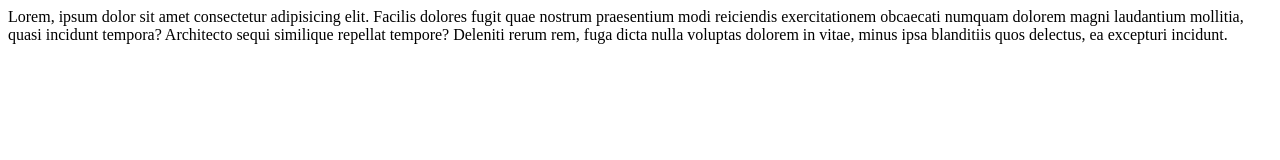
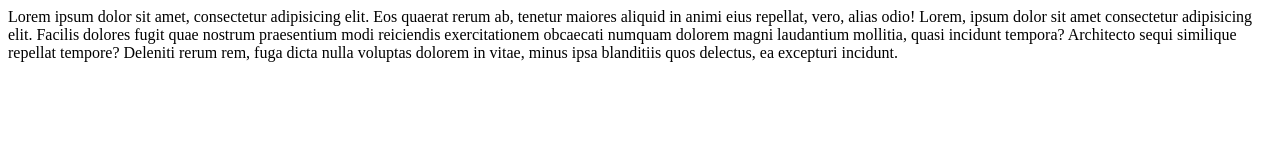
Before and after one commit to manishisrani90/githubtry, a plain HTML site: page index.html in a window 1280 px wide. Drawn offline with Linux system fonts and the light colour scheme.

Commit message:
Updated files

```diff
--- a/index.html
+++ b/index.html
@@ -6,6 +6,7 @@
     <title>Document</title>
 </head>
 <body>
+    Lorem ipsum dolor sit amet, consectetur adipisicing elit. Eos quaerat rerum ab, tenetur maiores aliquid in animi eius repellat, vero, alias odio!
     Lorem, ipsum dolor sit amet consectetur adipisicing elit. Facilis dolores fugit quae nostrum praesentium modi reiciendis exercitationem obcaecati numquam dolorem magni laudantium mollitia, quasi incidunt tempora? Architecto sequi similique repellat tempore? Deleniti rerum rem, fuga dicta nulla voluptas dolorem in vitae, minus ipsa blanditiis quos delectus, ea excepturi incidunt.
 </body>
 </html>
```
